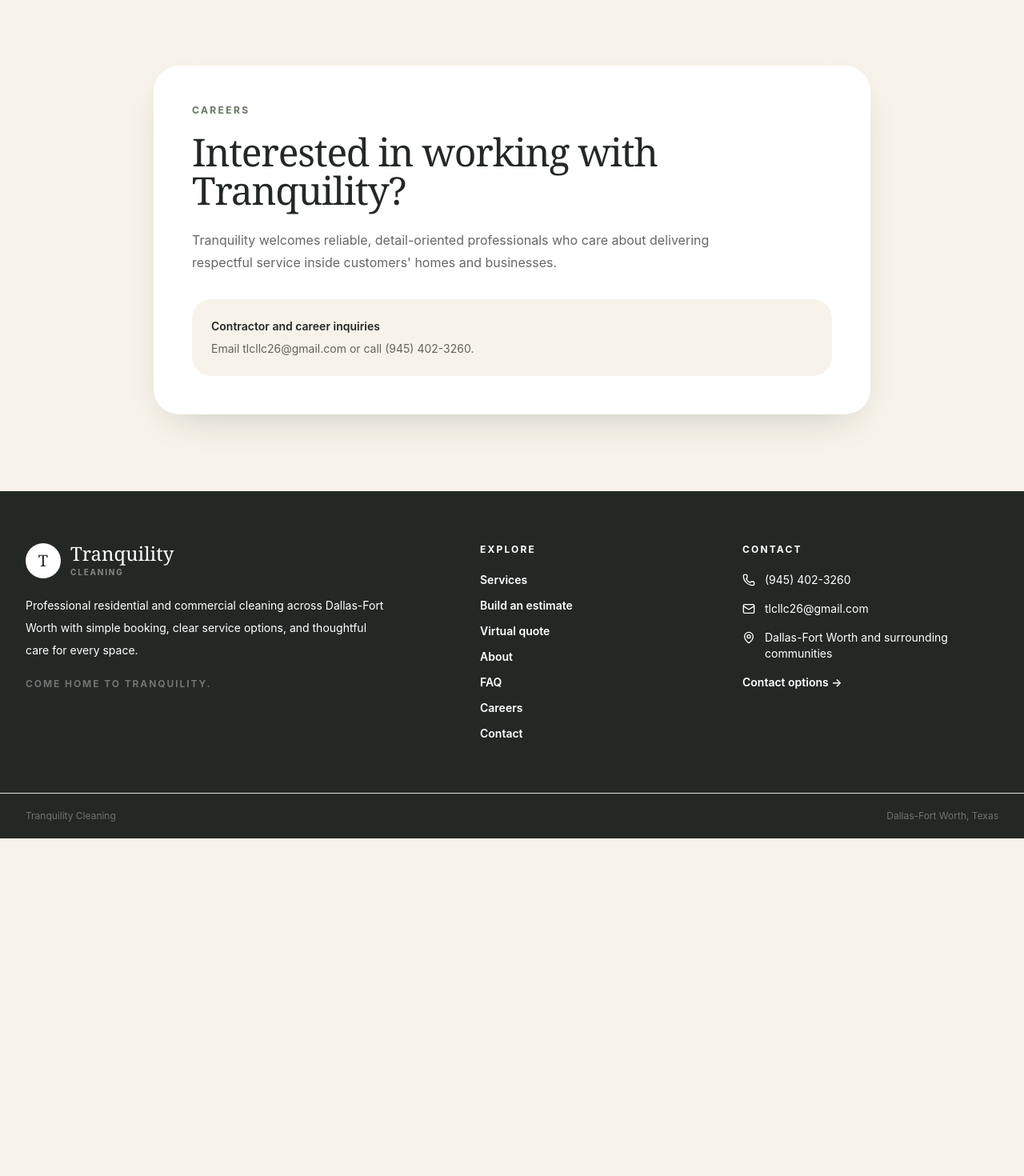
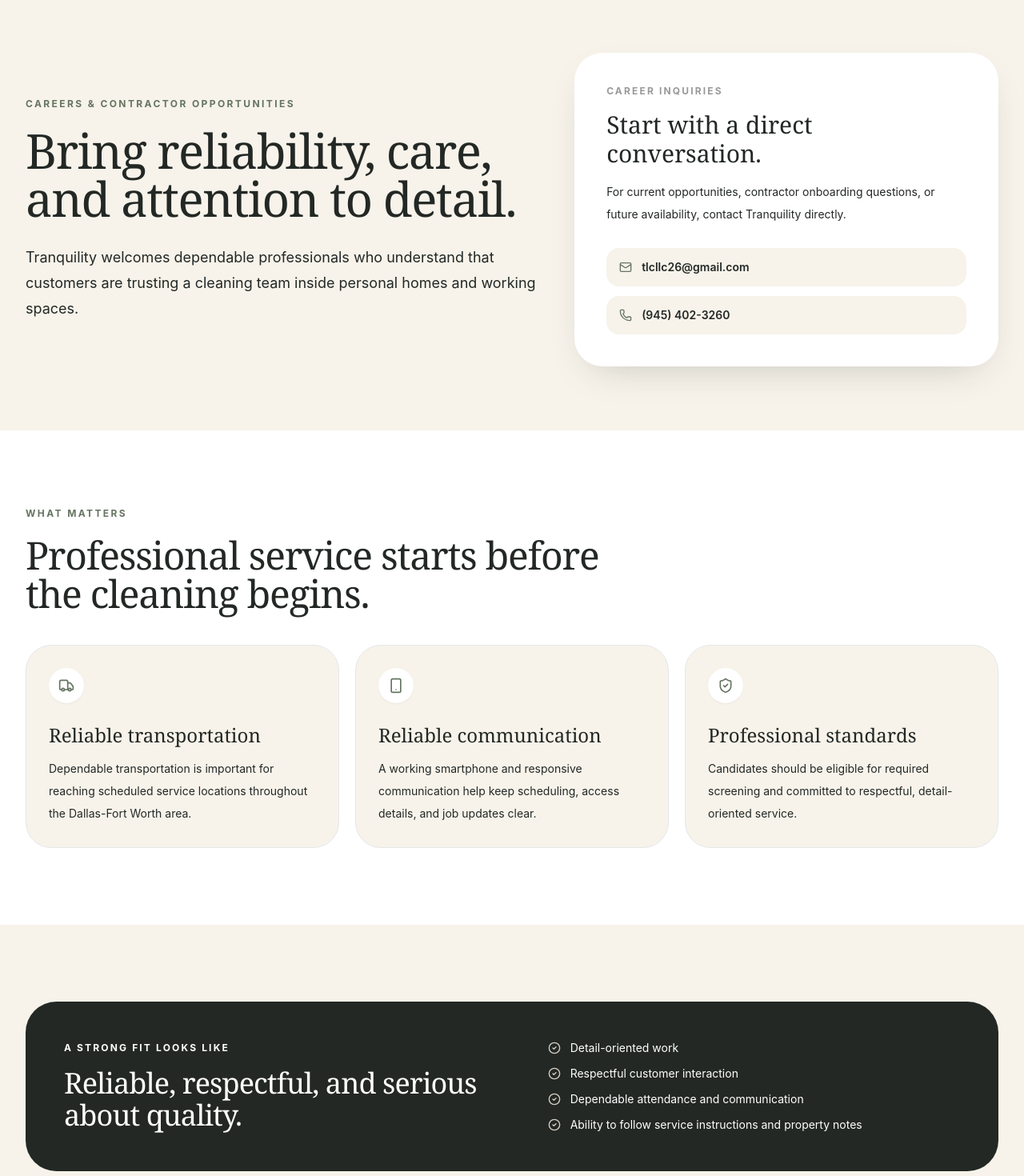
Before and after one commit to EXPRESS-AUDIO-POWER-COMPANY/tranquility-platform, a React (Vite) app: page /careers in a window 1280 px wide. Shown: the part 120-1590 px from the top of the page at 80% size. Before the commit the page ends 1168 px from the top, so only its background shows below. Built offline with nearby package versions, Linux system fonts and the light colour scheme.

Commit message:
feat: elevate contractor careers experience

```diff
--- a/src/pages/Careers.tsx
+++ b/src/pages/Careers.tsx
@@ -1,19 +1,73 @@
+import { CheckCircle2, Mail, Phone, ShieldCheck, Smartphone, Truck } from 'lucide-react'
 import { siteConfig } from '@/config/site'
+
+const expectations = [
+  { icon: Truck, title: 'Reliable transportation', body: 'Dependable transportation is important for reaching scheduled service locations throughout the Dallas-Fort Worth area.' },
+  { icon: Smartphone, title: 'Reliable communication', body: 'A working smartphone and responsive communication help keep scheduling, access details, and job updates clear.' },
+  { icon: ShieldCheck, title: 'Professional standards', body: 'Candidates should be eligible for required screening and committed to respectful, detail-oriented service.' },
+]
 
 export function Careers() {
   return (
-    <section className="px-5 py-16 lg:px-8 lg:py-24">
-      <div className="mx-auto max-w-4xl rounded-4xl bg-white p-8 shadow-soft sm:p-12">
-        <p className="eyebrow">Careers</p>
-        <h1 className="mt-5 font-serif text-5xl tracking-tight">Interested in working with Tranquility?</h1>
-        <p className="mt-6 max-w-2xl text-base leading-7 text-black/60">
-          Tranquility welcomes reliable, detail-oriented professionals who care about delivering respectful service inside customers&apos; homes and businesses.
-        </p>
-        <div className="mt-8 rounded-3xl bg-tranquility-ivory p-6">
-          <p className="text-sm font-semibold">Contractor and career inquiries</p>
-          <p className="mt-2 text-sm text-black/60">Email {siteConfig.email} or call {siteConfig.phone}.</p>
+    <>
+      <section className="px-5 pb-14 pt-14 lg:px-8 lg:pb-20 lg:pt-20">
+        <div className="mx-auto grid max-w-7xl gap-10 lg:grid-cols-[1fr_0.82fr] lg:items-center">
+          <div>
+            <p className="eyebrow">Careers & contractor opportunities</p>
+            <h1 className="mt-5 max-w-4xl font-serif text-5xl leading-[0.98] tracking-tight sm:text-6xl">Bring reliability, care, and attention to detail.</h1>
+            <p className="mt-7 max-w-2xl text-lg leading-8 text-black/62">Tranquility welcomes dependable professionals who understand that customers are trusting a cleaning team inside personal homes and working spaces.</p>
+          </div>
+
+          <div className="rounded-[2.2rem] bg-white p-8 shadow-soft sm:p-10">
+            <p className="text-xs font-bold uppercase tracking-[0.18em] text-black/40">Career inquiries</p>
+            <h2 className="mt-4 font-serif text-3xl">Start with a direct conversation.</h2>
+            <p className="mt-4 text-sm leading-7 text-black/58">For current opportunities, contractor onboarding questions, or future availability, contact Tranquility directly.</p>
+            <div className="mt-7 grid gap-3">
+              <a className="flex min-h-12 items-center gap-3 rounded-2xl bg-tranquility-ivory px-4 py-3 text-sm font-semibold hover:bg-tranquility-stone/35" href={`mailto:${siteConfig.email}?subject=Tranquility%20Career%20Inquiry`}>
+                <Mail className="size-4 text-tranquility-moss" aria-hidden="true" />
+                {siteConfig.email}
+              </a>
+              <a className="flex min-h-12 items-center gap-3 rounded-2xl bg-tranquility-ivory px-4 py-3 text-sm font-semibold hover:bg-tranquility-stone/35" href={siteConfig.phoneHref}>
+                <Phone className="size-4 text-tranquility-moss" aria-hidden="true" />
+                {siteConfig.phone}
+              </a>
+            </div>
+          </div>
         </div>
-      </div>
-    </section>
+      </section>
+
+      <section className="bg-white px-5 py-20 lg:px-8 lg:py-24">
+        <div className="mx-auto max-w-7xl">
+          <p className="eyebrow">What matters</p>
+          <h2 className="mt-5 max-w-3xl font-serif text-4xl tracking-tight sm:text-5xl">Professional service starts before the cleaning begins.</h2>
+          <div className="mt-10 grid gap-5 md:grid-cols-3">
+            {expectations.map(({ icon: ExpectationIcon, title, body }) => (
+              <article key={title} className="rounded-[2rem] border border-black/7 bg-tranquility-ivory p-7">
+                <span className="grid size-11 place-items-center rounded-full bg-white text-tranquility-moss shadow-sm"><ExpectationIcon className="size-5" aria-hidden="true" /></span>
+                <h3 className="mt-6 font-serif text-2xl">{title}</h3>
+                <p className="mt-3 text-sm leading-7 text-black/58">{body}</p>
+              </article>
+            ))}
+          </div>
+        </div>
+      </section>
+
+      <section className="px-5 py-20 lg:px-8 lg:py-24">
+        <div className="mx-auto grid max-w-7xl gap-8 rounded-[2.4rem] bg-tranquility-charcoal p-8 text-white sm:p-12 lg:grid-cols-[1fr_0.9fr] lg:items-center">
+          <div>
+            <p className="text-xs font-bold uppercase tracking-[0.18em] text-white/42">A strong fit looks like</p>
+            <h2 className="mt-4 font-serif text-4xl tracking-tight">Reliable, respectful, and serious about quality.</h2>
+          </div>
+          <div className="grid gap-3">
+            {['Detail-oriented work', 'Respectful customer interaction', 'Dependable attendance and communication', 'Ability to follow service instructions and property notes'].map((item) => (
+              <span key={item} className="flex items-start gap-3 text-sm text-white/72">
+                <CheckCircle2 className="mt-0.5 size-4 shrink-0 text-tranquility-stone" aria-hidden="true" />
+                {item}
+              </span>
+            ))}
+          </div>
+        </div>
+      </section>
+    </>
   )
 }
```
